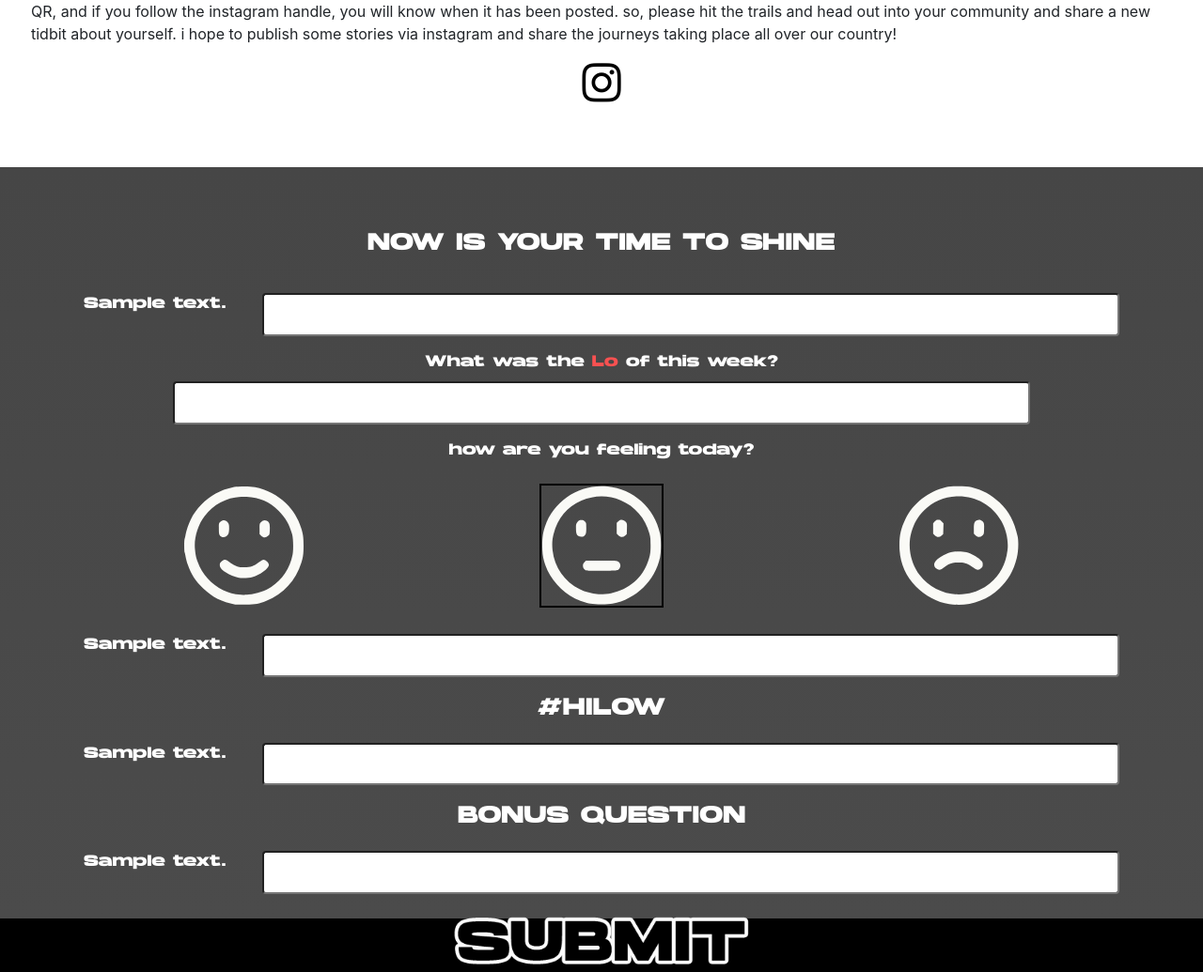
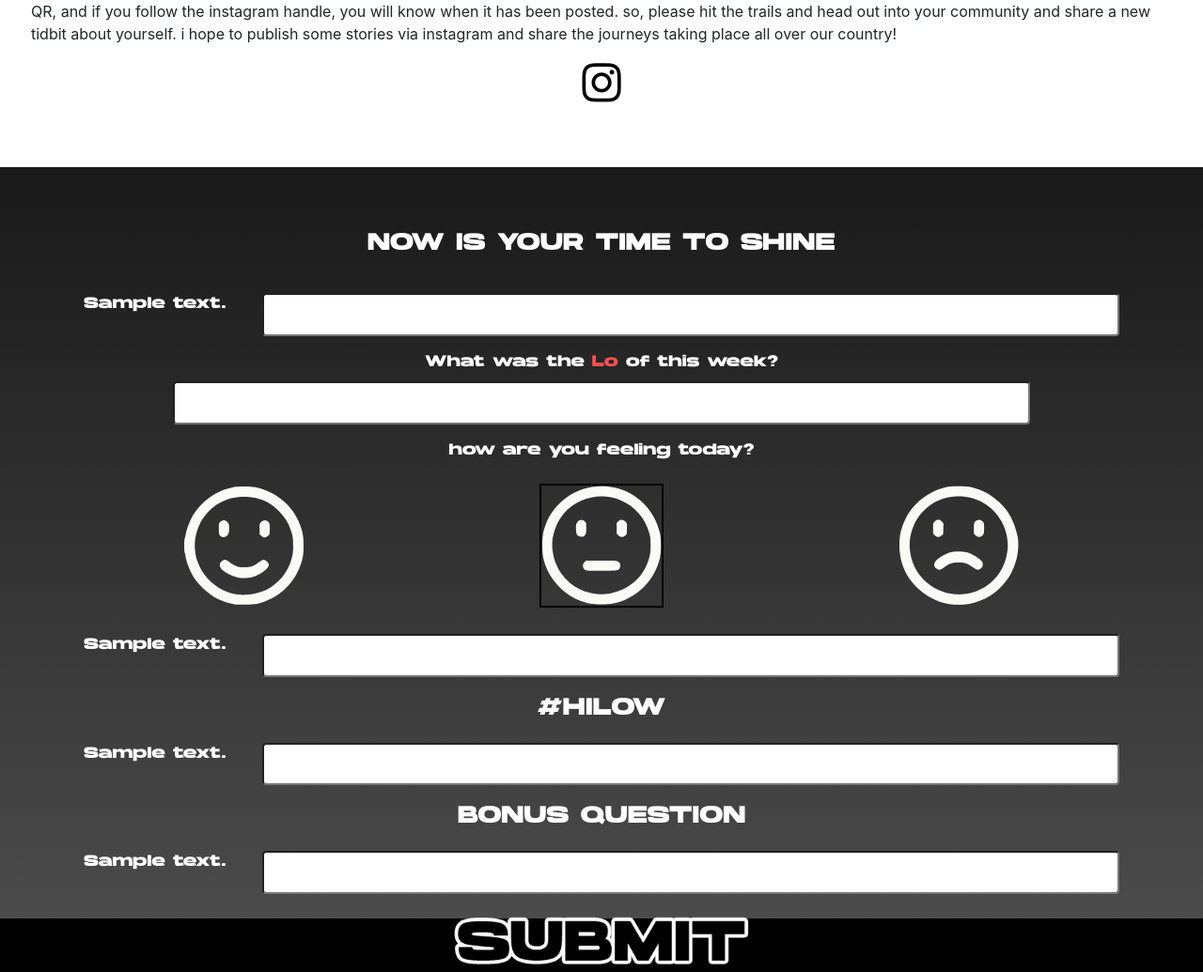
Before and after one commit to Rushilwiz/TrailTruths, a Django app: a page that uses homepage/templates/homepage/base.html in a window 1280 px wide; the page is wider, and only the part inside the window is pictured. Shown: the part 1446-2481 px from the top of that part at 94% size. Run offline with Django 3.2, Linux system fonts and the light colour scheme; tables that the repository leaves empty hold one stand-in row (values such as "Sample post"); some libraries are stand-ins or nearby versions.

Commit message:
oops too light

```diff
--- a/static/css/styles.css
+++ b/static/css/styles.css
@@ -119,8 +119,8 @@ body::-webkit-scrollbar {
 .poll {
   color: white;
   background: #4b4b4b;
-  background: -webkit-linear-gradient(#464646, #4b4b4b);
-  background: linear-gradient(#464646, #4b4b4b);
+  background: -webkit-linear-gradient(#191919, #4b4b4b);
+  background: linear-gradient(#191919, #4b4b4b);
   background-position: center;
   background-repeat: no-repeat;
   background-size: cover;
--- a/static/css/styles.scss
+++ b/static/css/styles.scss
@@ -203,8 +203,8 @@ body::-webkit-scrollbar {
   color: white;
   //background-image: url("res/poll-gradient.png");
   background: $darker-grey;
-  background: -webkit-linear-gradient(#464646, $darker-grey);
-  background: linear-gradient(#464646, $darker-grey);
+  background: -webkit-linear-gradient(#191919, $darker-grey);
+  background: linear-gradient(#191919, $darker-grey);
   background-position: center;
   background-repeat: no-repeat;
   background-size: cover;
```
